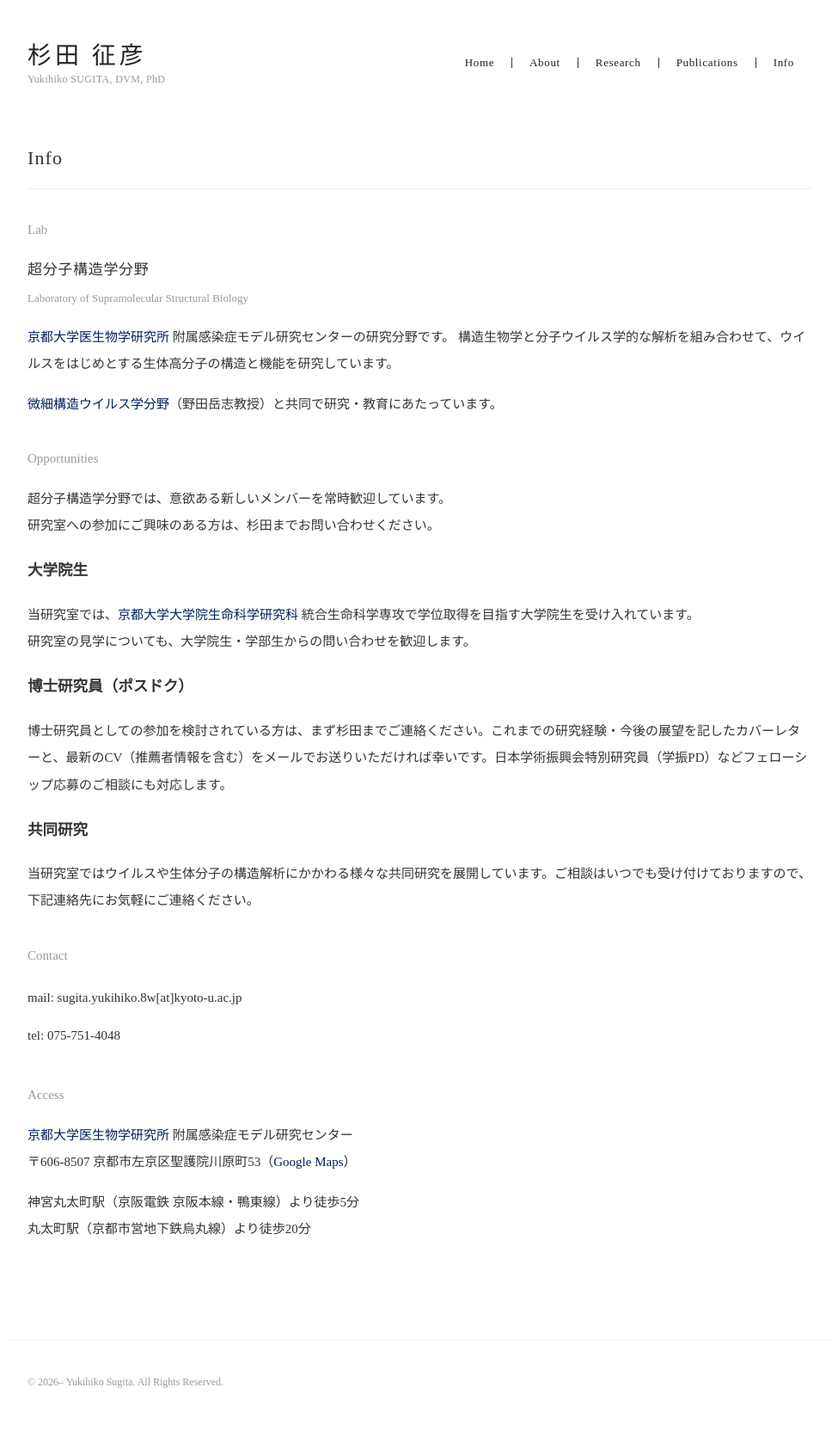
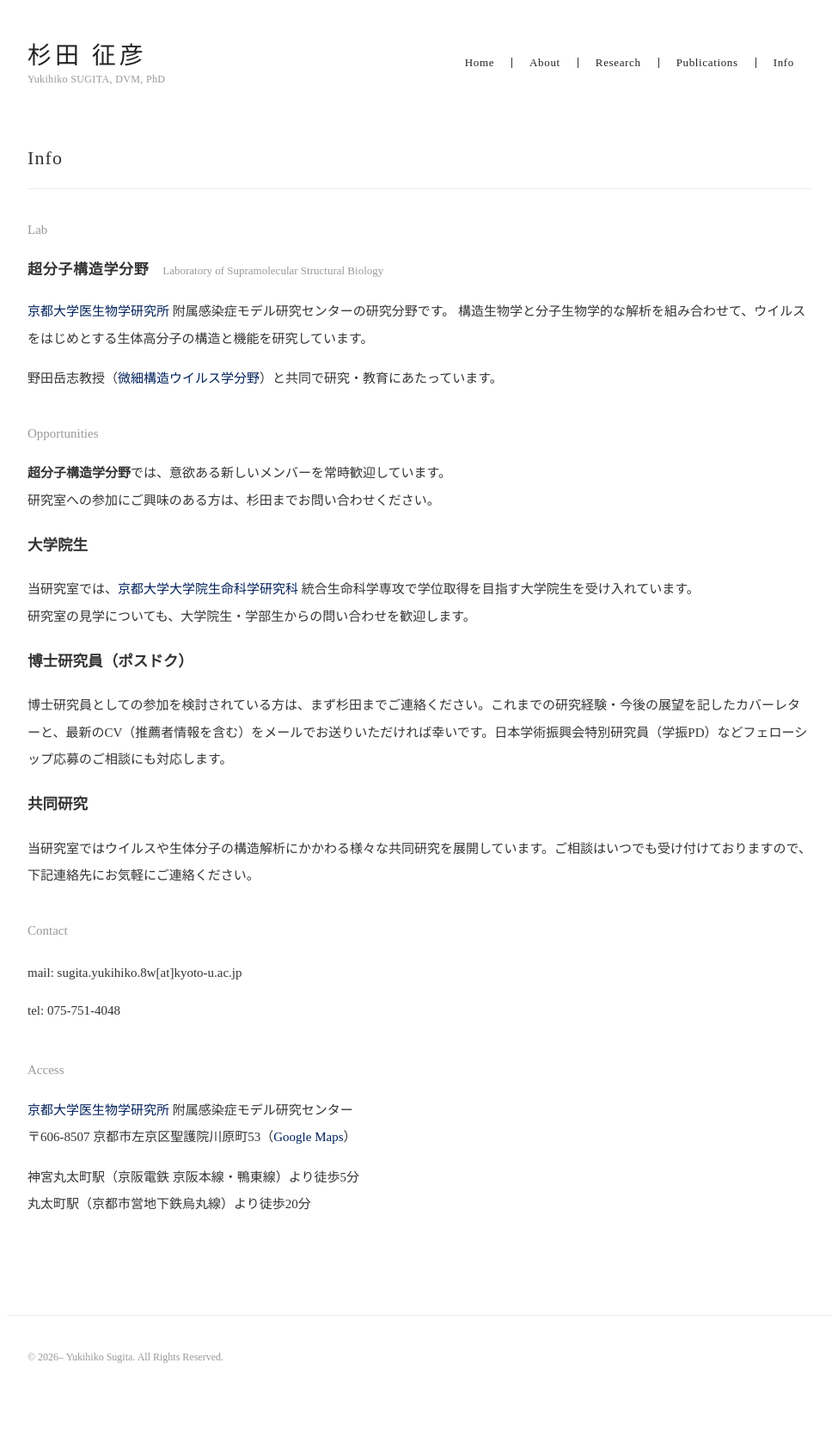
Before and after one commit to yukisugi/yukisugi.github.io, a Jekyll site: the page built from info/index.html, in a window 1280 px wide. Shown: the whole page at 86% size, without its empty margins (152-1127 px from the left). Built offline with Jekyll 4.4.1, drawn with Linux system fonts in a browser that asks for light colours; after the commit the page ends 1663 px from its top, so only the background shows below that.

Commit message:
Add About page bio and unify terminology; polish Info page lab-name styling
Standardize 蛋白質 -> タンパク質 across grant/research text, add personal
background paragraph to About page, and split lab-name into ja/en spans
with adjusted CSS for the Info page header.

Co-Authored-By: Claude Sonnet 5 <noreply@anthropic.com>

```diff
--- a/_data/cv_profile.yml
+++ b/_data/cv_profile.yml
@@ -291,7 +291,7 @@ grants:
   role: Co-Investigator
   en: 'Structural basis of STAT multimerization governing output diversity, and analysis
     of viral proteins that counteract it (PI: Toyoyuki Ose)'
-  ja: 出力多様性を司るSTAT多量体化の構造基盤と，それに抗するウイルス蛋白質の解析（代表：尾瀬農之）
+  ja: 出力多様性を司るSTAT多量体化の構造基盤と，それに抗するウイルスタンパク質の解析（代表：尾瀬農之）
   scheme: KAKENHI Grant-in-Aid for Scientific Research (B)
   scheme_ja: 科学研究費助成事業 基盤研究（B）
   source: https://nrid.nii.ac.jp/ja/nrid/1000000734469/
--- a/about/index.html
+++ b/about/index.html
@@ -9,7 +9,10 @@ title: About
 {% assign me = site.data.members.faculty | first %}
 <div class="prose">
   <p>
-    クライオ電子顕微鏡（cryo-EM）による構造解析と分子生物学的な解析を組み合わせて、生体高分子の構造と機能を明らかにする研究を行っています。
+    奈良県出身。動植物好きが高じて北海道大学獣医学部に進学し、ウイルスが個体だけでなく生態系にまで大きな影響を与えうる存在であることに興味を抱いて研究の道に進みました。
+    電子顕微鏡でウイルス粒子を目にしたときの感動が忘れられず、形態学を軸にウイルスをはじめとする生体分子の構造とダイナミクスを追いかけています。
+  </p>
+  <p>
     研究内容の詳細は<a href="{{ '/research/' | relative_url }}">Researchページ</a>をご覧ください。
   </p>
 </div>
--- a/assets/css/style.css
+++ b/assets/css/style.css
@@ -385,16 +385,20 @@ img {
 }
 
 .lab-name {
+  margin: 0 0 16px;
+}
+
+.lab-name-ja {
   font-size: 17px;
+  font-weight: bold;
   color: #333333;
-  margin: 0 0 2px;
   letter-spacing: 0.04em;
 }
 
 .lab-title-en {
   font-size: 13px;
   color: #999999;
-  margin: 0 0 16px;
+  margin-left: 12px;
 }
 
 /* ==========================================================================
--- a/info/index.html
+++ b/info/index.html
@@ -7,21 +7,20 @@ title: Info
 
 <div class="section-group">
   <h2>Lab</h2>
-  <p class="lab-name">{{ site.lab_title }}</p>
-  <p class="lab-title-en">{{ site.lab_title_en }}</p>
+  <p class="lab-name"><span class="lab-name-ja">{{ site.lab_title }}</span> <span class="lab-title-en">{{ site.lab_title_en }}</span></p>
   <p>
     {% include affiliation.html %}の研究分野です。
-    構造生物学と分子ウイルス学的な解析を組み合わせて、ウイルスをはじめとする生体高分子の構造と機能を研究しています。
+    構造生物学と分子生物学的な解析を組み合わせて、ウイルスをはじめとする生体高分子の構造と機能を研究しています。
   </p>
   <p>
-    <a href="https://www.infront.kyoto-u.ac.jp/laboratory/labo04/" target="_blank" rel="noopener">微細構造ウイルス学分野</a>（野田岳志教授）と共同で研究・教育にあたっています。
+    野田岳志教授（<a href="https://www.infront.kyoto-u.ac.jp/laboratory/labo04/" target="_blank" rel="noopener">微細構造ウイルス学分野</a>）と共同で研究・教育にあたっています。
   </p>
 </div>
 
 <div class="section-group">
   <h2>Opportunities</h2>
   <p>
-    超分子構造学分野では、意欲ある新しいメンバーを常時歓迎しています。<br>
+    <strong>超分子構造学分野</strong>では、意欲ある新しいメンバーを常時歓迎しています。<br>
     研究室への参加にご興味のある方は、杉田までお問い合わせください。
   </p>
 
```
Also changed, not shown: _research/virus-collaboration.md (+1 -1 lines).
